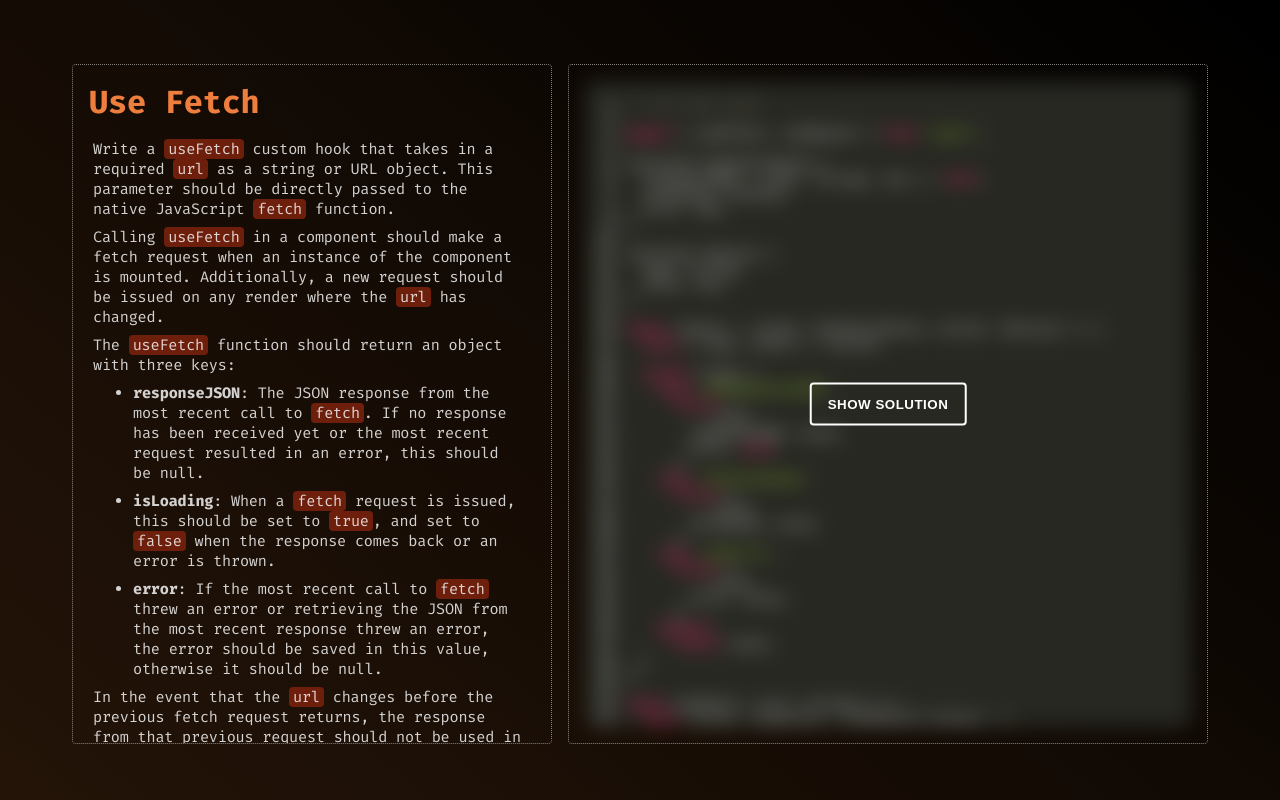
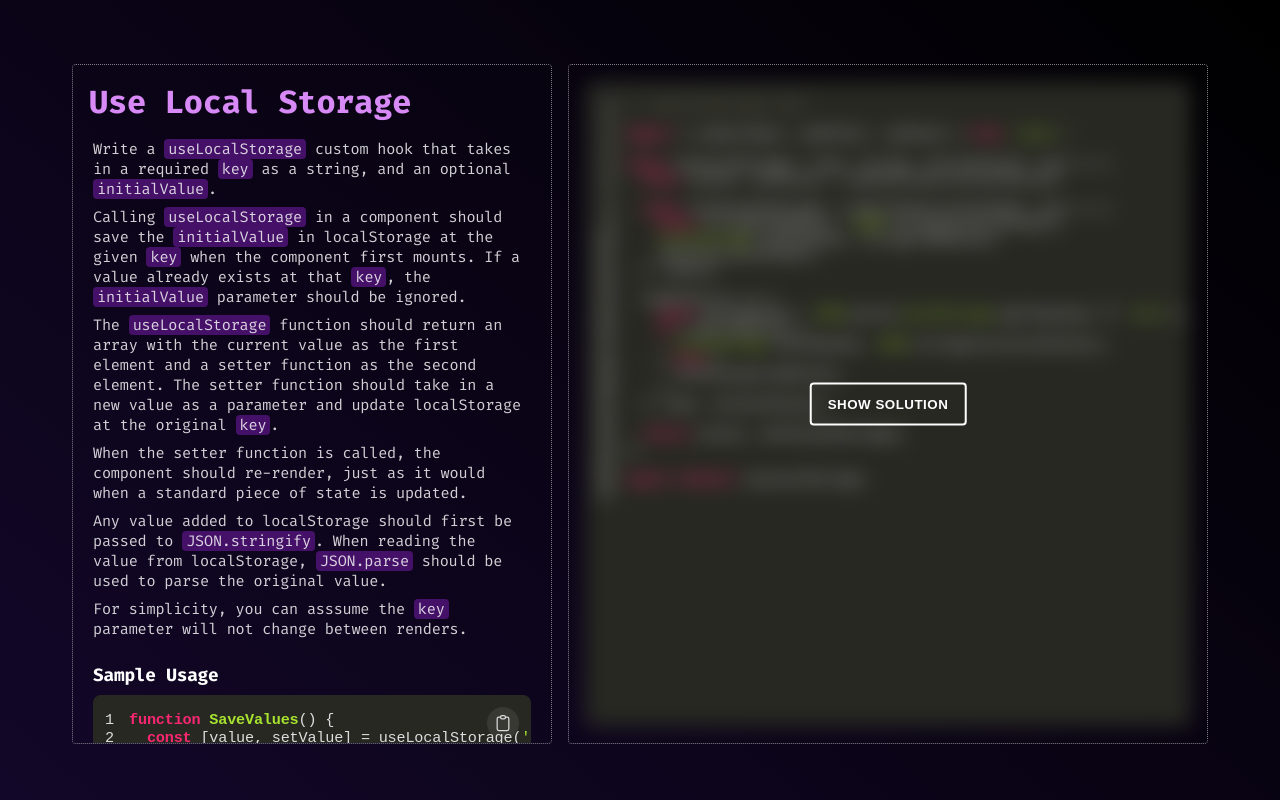
Before and after one commit to DemonDaddy22/frontend-expert, a React (Create React App) app: page / in a window 1280 px wide. Built offline with nearby package versions, Linux system fonts and the light colour scheme.

Commit message:
Implement useLocalStorage exercise

```diff
--- a/package.json
+++ b/package.json
@@ -12,11 +12,12 @@
     "@types/react-dom": "^18.0.6",
     "axios": "^1.6.0",
     "lodash": "^4.17.21",
-    "node-sass": "^9.0.0",
     "react": "^18.2.0",
     "react-dom": "^18.2.0",
     "react-scripts": "5.0.1",
     "react-syntax-highlighter": "^15.5.0",
+    "sass": "^1.63.4",
+    "sass-loader": "^13.3.2",
     "typescript": "^4.8.3",
     "web-vitals": "^2.1.4"
   },
--- a/src/App.tsx
+++ b/src/App.tsx
@@ -1,13 +1,13 @@
 import React from 'react';
 import './App.scss';
-import UseFetch from './components/UseFetch';
+import UseLocalStorage from './components/UseLocalStorage';
 import ThemeContextProvider from './context/ThemeContext';
 
 function App() {
   return (
     <ThemeContextProvider>
       <div className='container'>
-        <UseFetch />
+        <UseLocalStorage />
       </div>
     </ThemeContextProvider>
   );
--- /dev/null
+++ b/src/components/UseLocalStorage/codeBlock.ts
@@ -0,0 +1,32 @@
+export const sampleUsage = `function SaveValues() {
+  const [value, setValue] = useLocalStorage('name', '');
+  return <input value={value} onChange={(e) => setValue(e.target.value)} />;
+}`;
+
+export const solutionCode = `// useLocalStorage hook
+
+import { useCallback, useEffect, useState } from 'react';
+
+const useLocalStorage = (key: string, initialValue?: any) => {
+  const [value, setValue] = useState<any>(initialValue);
+
+  const setValueInStorage = useCallback((valueToSet: any) => {
+    const stringifiedValue = JSON.stringify(valueToSet);
+    localStorage.setItem(key, stringifiedValue);
+    setValue(valueToSet);
+  }, [key]);
+
+  useEffect(() => {
+    const parsedValue = JSON.parse(localStorage.getItem(key) ?? 'null');
+    if (!parsedValue) {
+      localStorage.setItem(key, JSON.stringify(initialValue));
+    } else {
+      setValue(parsedValue);
+    }
+  }, [key, initialValue]);
+
+  return [value, setValueInStorage];
+};
+
+export default useLocalStorage;
+`;
--- /dev/null
+++ b/src/components/UseLocalStorage/index.tsx
@@ -0,0 +1,61 @@
+import React from 'react';
+import classes from './styles.module.scss';
+import ProjectPage from '../ProjectPage';
+import QuestionDetails from '../QuestionDetails';
+import { PROJECT_COLORS } from '../../constants/theme';
+import CodeBlock from '../UI/CodeBlock';
+import { sampleUsage, solutionCode } from './codeBlock';
+
+const UseLocalStorage: React.FC<Props> = () => {
+  return (
+    <ProjectPage background={PROJECT_COLORS.PROJECT38.background} containerClassName={classes.pageContainer}>
+      <QuestionDetails
+        title='Use Local Storage'
+        titleClassName={classes.questionTitle}
+        containerClassName={classes.questionDetails}
+        descriptionClassName={classes.questionDescription}>
+        <p>
+          Write a <span className={classes.questionDescriptionHighlight}>useLocalStorage</span> custom hook that takes
+          in a required <span className={classes.questionDescriptionHighlight}>key</span> as a string, and an optional{' '}
+          <span className={classes.questionDescriptionHighlight}>initialValue</span>.
+        </p>
+        <p>
+          Calling <span className={classes.questionDescriptionHighlight}>useLocalStorage</span> in a component should
+          save the <span className={classes.questionDescriptionHighlight}>initialValue</span> in localStorage at the
+          given <span className={classes.questionDescriptionHighlight}>key</span> when the component first mounts. If a
+          value already exists at that <span className={classes.questionDescriptionHighlight}>key</span>, the{' '}
+          <span className={classes.questionDescriptionHighlight}>initialValue</span> parameter should be ignored.
+        </p>
+        <p>
+          The <span className={classes.questionDescriptionHighlight}>useLocalStorage</span> function should return an
+          array with the current value as the first element and a setter function as the second element. The setter
+          function should take in a new value as a parameter and update localStorage at the original{' '}
+          <span className={classes.questionDescriptionHighlight}>key</span>.
+        </p>
+        <p>
+          When the setter function is called, the component should re-render, just as it would when a standard piece of
+          state is updated.
+        </p>
+        <p>
+          Any value added to localStorage should first be passed to{' '}
+          <span className={classes.questionDescriptionHighlight}>JSON.stringify</span>. When reading the value from
+          localStorage, <span className={classes.questionDescriptionHighlight}>JSON.parse</span> should be used to parse
+          the original value.
+        </p>
+        <p>
+          For simplicity, you can asssume the <span className={classes.questionDescriptionHighlight}>key</span>{' '}
+          parameter will not change between renders.
+        </p>
+        <div className={classes.codeWrapper}>
+          <h3 className={classes.codeBlockHeader}>Sample Usage</h3>
+          <CodeBlock codeString={sampleUsage} />
+        </div>
+      </QuestionDetails>
+      <section className={classes.solutionContainer}>
+        <CodeBlock codeString={solutionCode} containerClassName={classes.fullHeight} hideCode />
+      </section>
+    </ProjectPage>
+  );
+};
+
+export default UseLocalStorage;
--- /dev/null
+++ b/src/components/UseLocalStorage/styles.module.scss
@@ -0,0 +1,74 @@
+@import '../../constants/theme.scss';
+@import '../../utils/mixins.scss';
+
+.pageContainer {
+  @media screen and (min-width: 992px) {
+    overflow-y: hidden;
+  }
+}
+
+.questionDetails {
+  @media screen and (min-width: 992px) {
+    max-width: 40rem;
+    max-height: 85vh;
+    overflow-y: auto;
+  }
+}
+
+.questionDescription {
+  @include spacing (0 0.25rem);
+  word-break: break-word;
+  white-space: break-spaces;
+}
+
+.questionTitle {
+  color: $project-header-38;
+}
+
+.break {
+  @include spacing ($margin: 0.5rem 0);
+}
+
+.questionDescriptionHighlight {
+  @include spacing (0 0.25rem);
+  background-color: $project-highlight-38;
+  border-radius: 0.25rem;
+}
+
+.codeBlock {
+  @include spacing (0.5rem 0.75rem);
+  overflow-x: auto;
+  border-radius: 0.5rem;
+
+  @media screen and (min-width: 992px) {
+    @include spacing (0.75rem 1rem);
+  }
+}
+
+.codeWrapper {
+  @include spacing (0.5rem 0);
+}
+
+.codeBlockHeader {
+  @include spacing (0.5rem 0);
+  color: $white;
+}
+
+.solutionContainer {
+  @include spacing (1rem);
+  border: 1px dotted rgba($color: $white, $alpha: 0.5);
+  border-radius: 0.25rem;
+  align-self: stretch;
+  flex: 1;
+
+  @media screen and (min-width: 992px) {
+    overflow-y: auto;
+    max-width: 40rem;
+    max-height: 85vh;
+  }
+}
+
+.fullHeight {
+  @include spacing (0, 0);
+  height: 100%;
+}
--- a/src/constants/theme.scss
+++ b/src/constants/theme.scss
@@ -283,3 +283,8 @@ $project-36-candidates: #061802;
 $project-bg-37: linear-gradient(40deg, #241408 0%, $black 100%);
 $project-header-37: #EE7E3D;
 $project-highlight-37: #6D1F0C;
+
+// project-38
+$project-bg-38: linear-gradient(40deg, #130729 0%, $black 100%);
+$project-header-38: #D789F5;
+$project-highlight-38: #451168;
--- a/src/constants/theme.ts
+++ b/src/constants/theme.ts
@@ -135,4 +135,7 @@ export const PROJECT_COLORS: { [key: string]: { [key: string]: string } } = {
   PROJECT37: {
     background: `linear-gradient(40deg, #241408 0%, ${COLORS.BLACK} 100%)`,
   },
+  PROJECT38: {
+    background: `linear-gradient(40deg, #130729 0%, ${COLORS.BLACK} 100%)`,
+  },
 };
--- a/src/utils/index.ts
+++ b/src/utils/index.ts
@@ -1,4 +1,4 @@
-import { LOREM_IPSUM } from "../constants";
+import { LOREM_IPSUM } from '../constants';
 
 /**
  *
```
Also changed, not shown: src/hooks/useLocalStorage.ts (added, +24 -0 lines), 1 other file (tests, documents, lock files or other folders).
